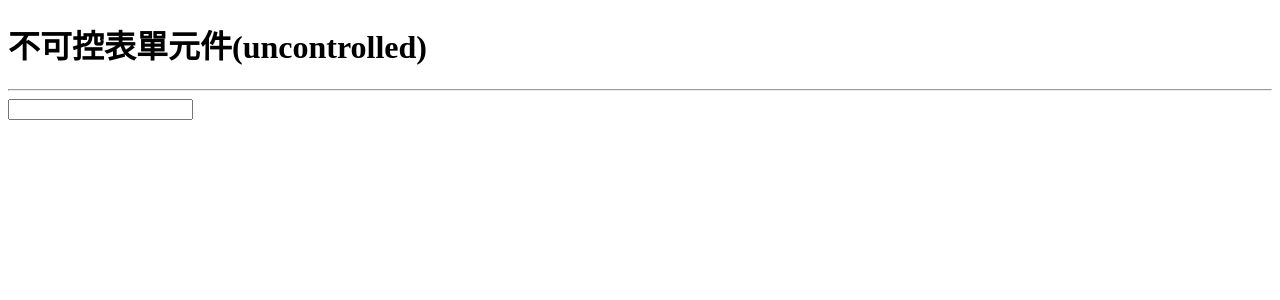
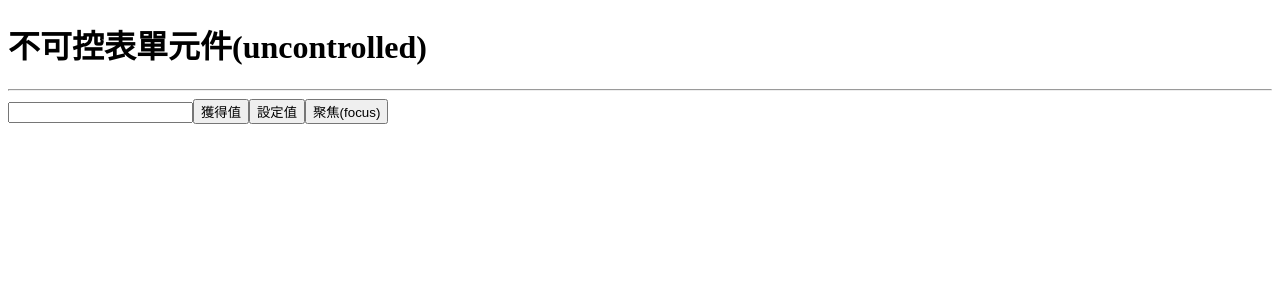
Before and after one commit to eyesofkids/react-mli-com, a Next.js app in the folder course/: page /ch-06-form/uncontrolled in a window 1280 px wide. Shown: the top 300 px of the page. Built offline with nearby package versions, Linux system fonts and the light colour scheme.

Commit message:
表單_不可控表單元件_使用id

```diff
--- a/course/app/ch-06-form/uncontrolled/_components/my-input-id.js
+++ b/course/app/ch-06-form/uncontrolled/_components/my-input-id.js
@@ -3,7 +3,30 @@
 export default function MyInputId() {
   return (
     <>
-      <input type="text" />
+      <input type="text" id="my-input" />
+      <button
+        onClick={() => {
+          console.log(document.querySelector('#my-input'))
+
+          alert(document.querySelector('#my-input').value)
+        }}
+      >
+        獲得值
+      </button>
+      <button
+        onClick={() => {
+          document.querySelector('#my-input').value = 'abcde'
+        }}
+      >
+        設定值
+      </button>
+      <button
+        onClick={() => {
+          document.querySelector('#my-input').focus()
+        }}
+      >
+        聚焦(focus)
+      </button>
     </>
   )
 }
```
